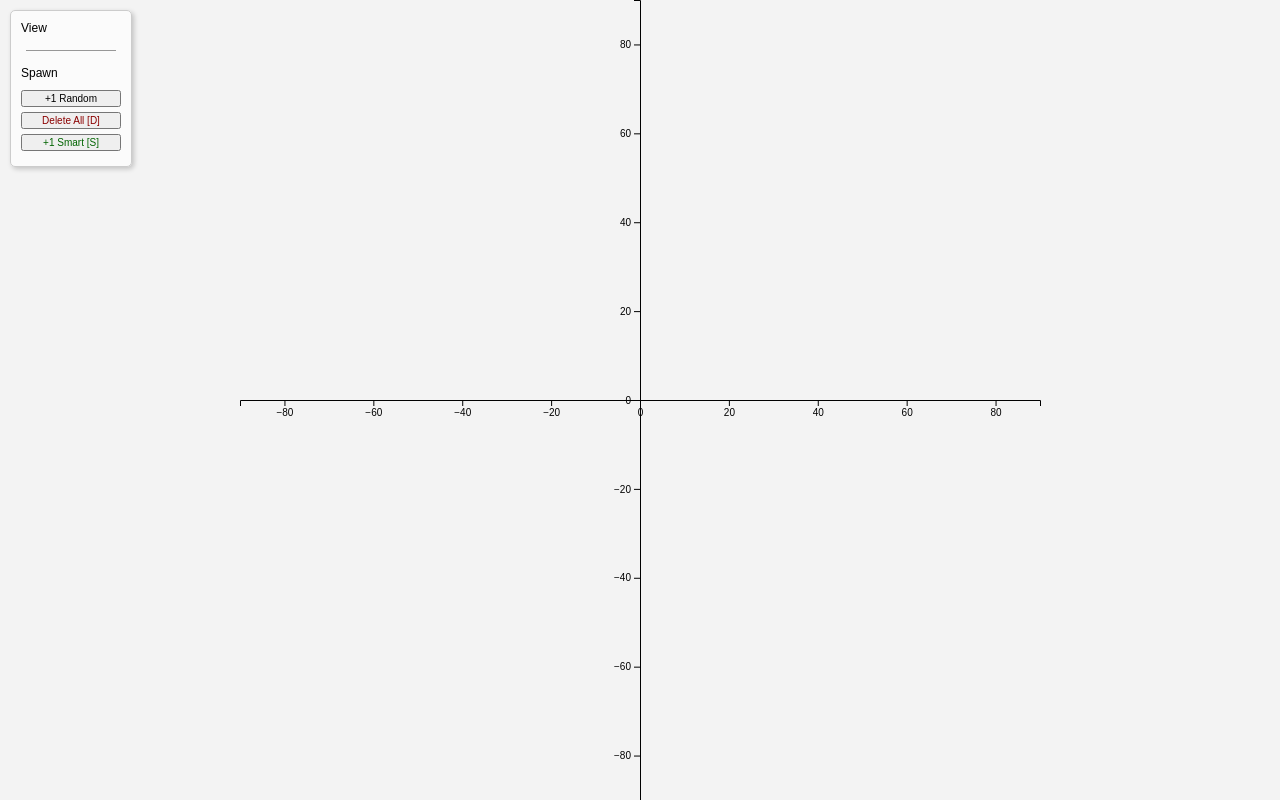
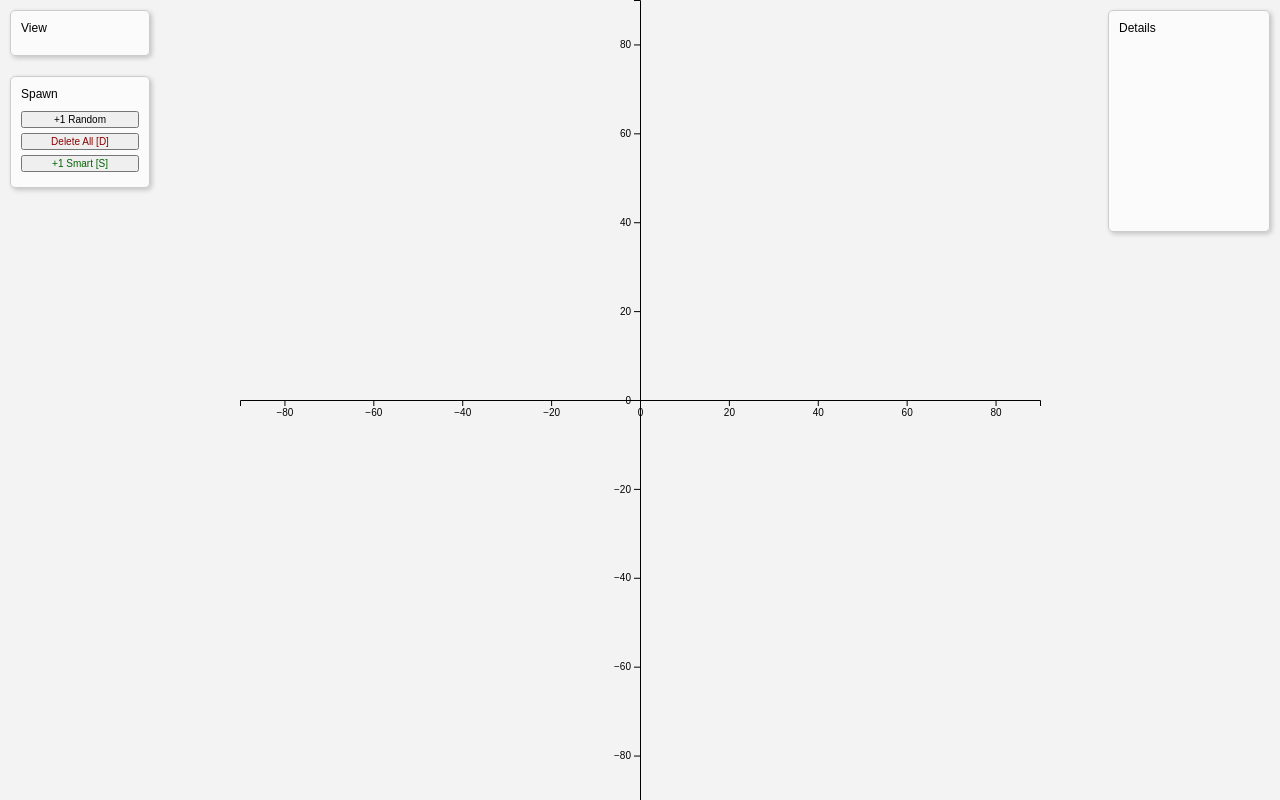
Before and after one commit to radogit/cocoarui, a website built with Parcel: page index.html in a window 1280 px wide. Built offline with nearby package versions, Linux system fonts and the light colour scheme.

Commit message:
ui panel changes. added a container for 'details'

```diff
--- a/index.html
+++ b/index.html
@@ -10,11 +10,13 @@
 </head>
 <body>
   <script type="module" src="script.js"></script>
-  <div id="debug-panel">
+  <div id="debug-panel" class="ui-panel">
+    <div id="view-panel" class="ui-panel-box">
       <h2>View</h2>
       <div id="UIContainer">
       </div>
-    <hr>
+    </div>
+    <div id="spawn-panel" class="ui-panel-box">
       <h2>Spawn</h2>
       <div id="spawnButtonContainer">
       <button id="spawnOneButton" keyboardShortcut="Tab">+1 Random</button>
@@ -31,6 +33,9 @@
       <input type="radio" name="weightMethod" id="weightPriority" value="prio" disabled>
       <label for="weightPriority">Priority</label><br> -->
     </div>
-
+  </div>
+  <div id="detail-panel" class="ui-panel ui-panel-box">
+    <h2>Details</h2>
+  </div>
 </body>
 </html>
--- a/style.css
+++ b/style.css
@@ -35,20 +35,31 @@ div, .force-arrows, .node-relations, .coord-label, .id-label, .hotspot-group {
   user-select: none;  /* Prevent text selection */
 }
 
-#debug-panel {
+.ui-panel {
     text-align: left;
     font-size: 10px;
+    width: 140px;
     position: absolute;
     z-index: 9999;
-    top: 10px;
-    left: 10px;
-    background: rgba(255, 255, 255, 0.7);
-    padding: 10px;
-    border: 1px solid #ccc;
-    border-radius: 5px;
-    box-shadow: 2px 2px 5px rgba(0, 0, 0, 0.2);
 }
-#debug-panel input[type="checkbox"]:checked + span {
+.ui-panel-box{
+  background: rgba(255, 255, 255, 0.7);
+  padding: 10px;
+  border: 1px solid #ccc;
+  border-radius: 5px;
+  box-shadow: 2px 2px 5px rgba(0, 0, 0, 0.2);
+  margin-bottom: 20px;
+}
+#debug-panel {
+  top: 10px;
+  left: 10px;
+}
+#detail-panel {
+  top: 10px;
+  right: 10px;
+  height: 200px;
+}
+.ui-panel input[type="checkbox"]:checked + span {
   font-weight: bold;
 }
 span.todo {
@@ -57,7 +68,7 @@ span.todo {
 span.todo::after {
   content: " (todo)";
 }
-#debug-panel input{
+.ui-panel input{
     height: 10px;
     width: 10px;
 }
@@ -87,7 +98,7 @@ button {
     margin-bottom: 5px;
 }
 #debug-panel button {
-    min-width: 100px;
+    min-width: 100%;
     font-size: 10px;
     display: block;
 }
@@ -99,12 +110,12 @@ button {
   clear: both;
 }
 #removeAllButton { margin-top: 10px;}
-#debug-panel hr {
+.ui-panel hr {
   border: 0;
   border-top: 1px rgba(0,0,0,0.4) solid;
   margin: 15px 5px 15px 5px;
 }
-#debug-panel h2{
+.ui-panel h2{
   font-size: 12px;
   font-weight: normal;
   margin-top: 0;
```
Lines whose indentation alone changed are shown as unchanged.
